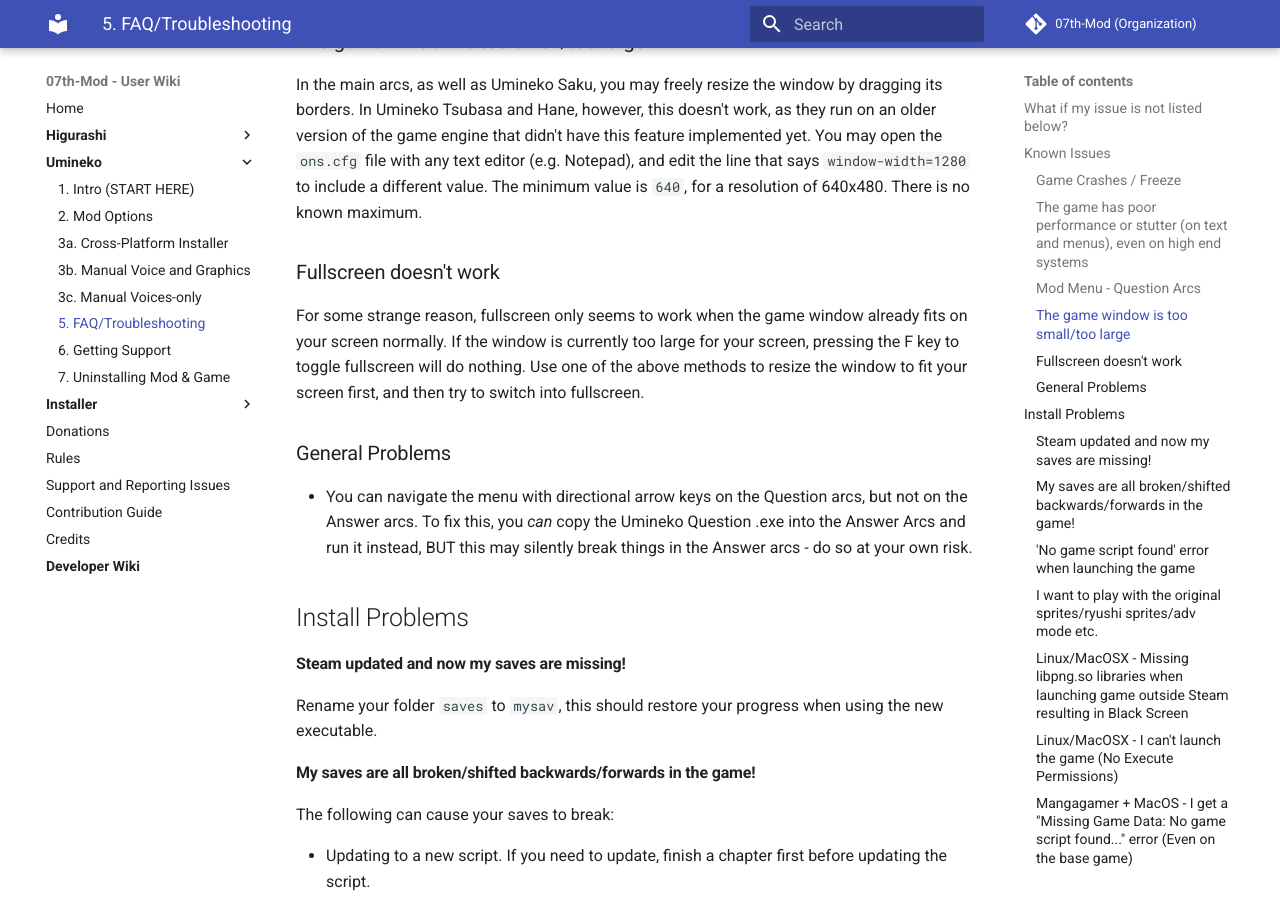
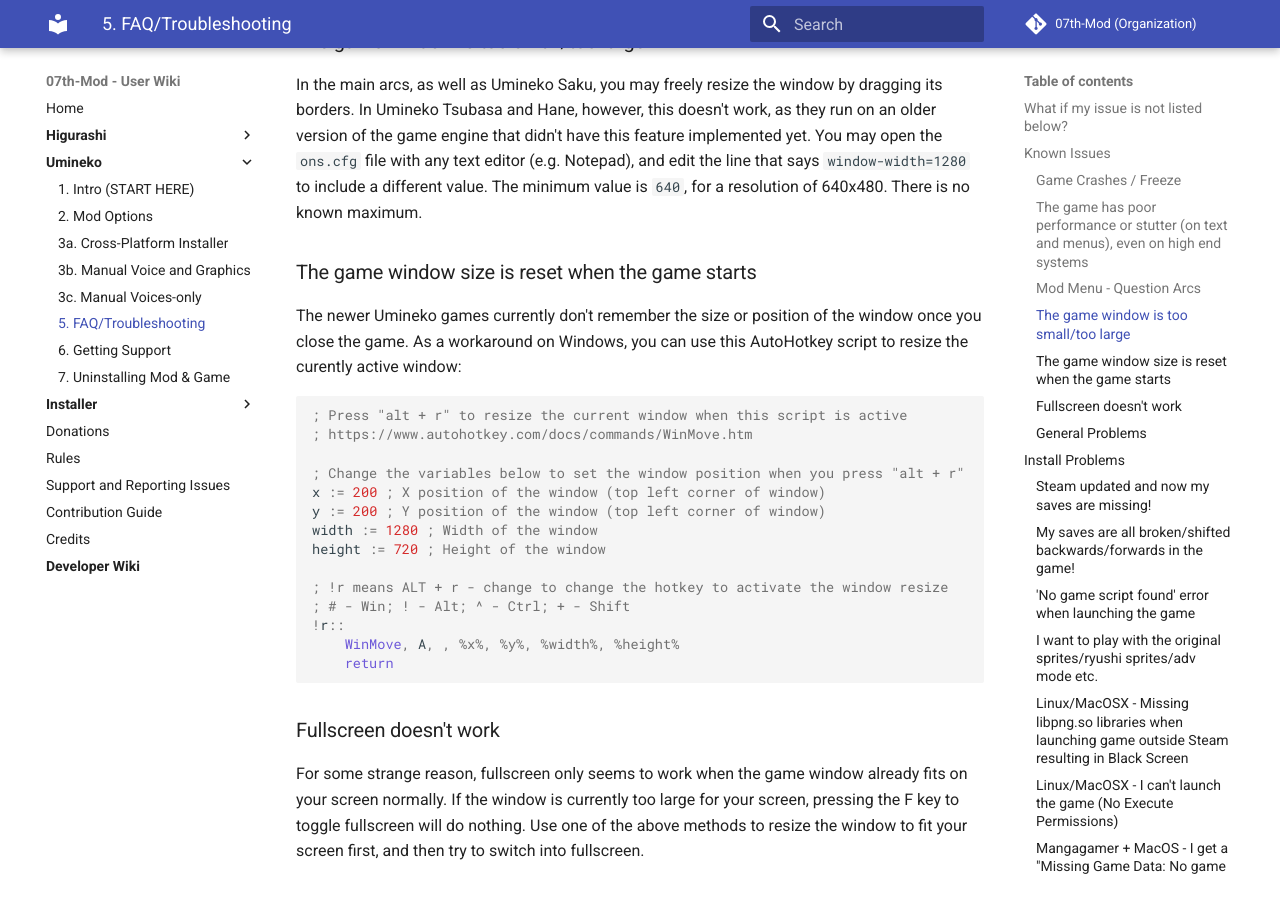
Before and after one commit to 07th-mod/wiki, an MkDocs documentation site: the page built from docs/Umineko/Umineko-Part-0-TroubleShooting-and-FAQ.md, in a window 1280 px wide and 900 px high, scrolled down 2119 px. Built offline with MkDocs 1.6.1 and Material for MkDocs 9.7.7, drawn with Linux system fonts in a browser that asks for light colours.

Commit message:
Add note/workaround for Umineko window size not persisted

````diff
--- a/docs/Umineko/Umineko-Part-0-TroubleShooting-and-FAQ.md
+++ b/docs/Umineko/Umineko-Part-0-TroubleShooting-and-FAQ.md
@@ -64,6 +64,27 @@
 
 ### The game window is too small/too large
 In the main arcs, as well as Umineko Saku, you may freely resize the window by dragging its borders. In Umineko Tsubasa and Hane, however, this doesn't work, as they run on an older version of the game engine that didn't have this feature implemented yet. You may open the `ons.cfg` file with any text editor (e.g. Notepad), and edit the line that says `window-width=1280` to include a different value. The minimum value is `640`, for a resolution of 640x480. There is no known maximum.
+
+### The game window size is reset when the game starts
+
+The newer Umineko games currently don't remember the size or position of the window once you close the game. As a workaround on Windows, you can use this AutoHotkey script to resize the curently active window:
+
+```autohotkey
+; Press "alt + r" to resize the current window when this script is active
+; https://www.autohotkey.com/docs/commands/WinMove.htm
+
+; Change the variables below to set the window position when you press "alt + r"
+x := 200 ; X position of the window (top left corner of window)
+y := 200 ; Y position of the window (top left corner of window)
+width := 1280 ; Width of the window
+height := 720 ; Height of the window
+
+; !r means ALT + r - change to change the hotkey to activate the window resize
+; # - Win; ! - Alt; ^ - Ctrl; + - Shift
+!r::
+    WinMove, A, , %x%, %y%, %width%, %height%
+    return
+```
 
 ### Fullscreen doesn't work
 For some strange reason, fullscreen only seems to work when the game window already fits on your screen normally. If the window is currently too large for your screen, pressing the F key to toggle fullscreen will do nothing. Use one of the above methods to resize the window to fit your screen first, and then try to switch into fullscreen.
````
